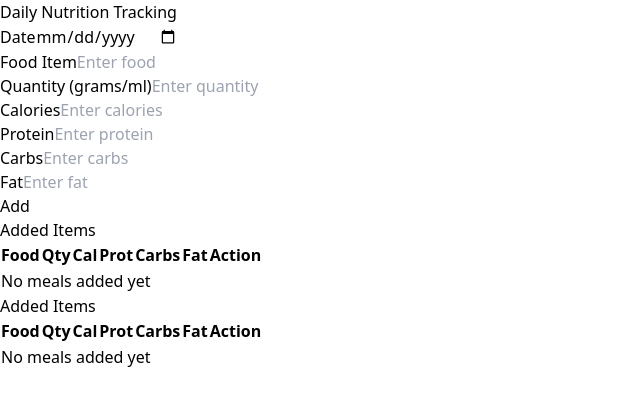
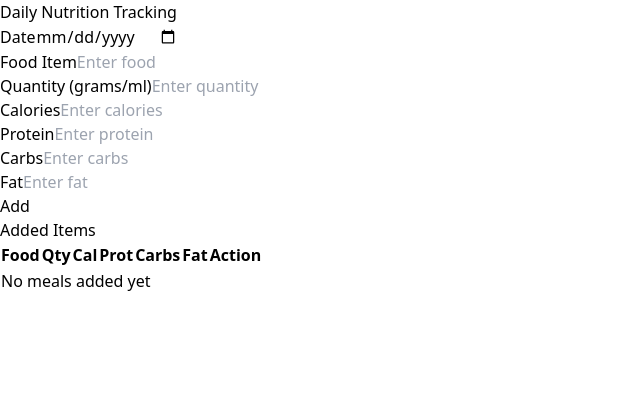
Before and after one commit to riya-mishra06/TRACKING-FITNESS, a React (Vite) app: page /tracking in a window 1280 px wide. Shown: the top 406 px of the page, without its empty margins (0-640 px from the left). Built offline with nearby package versions, Linux system fonts and the light colour scheme.

Commit message:
Error slove

```diff
--- a/src/Components/tracking/MealEntry.jsx
+++ b/src/Components/tracking/MealEntry.jsx
@@ -3,7 +3,7 @@ import React from "react";
 const MealEntry = ({ meals, deleteMeal, editMeal }) => {
   return (
     <div className="bg-[#091a05] p-5 rounded-xl mt-6">
-      <h2 className="text-lg font-semibold mb-4">Added Items</h2>
+      <h2 className="text-lg font-semibold mb-4">Added Items </h2>
 
       <div className="overflow-x-auto">
         <table className="w-full text-sm">
--- a/src/Pages/Tracking.jsx
+++ b/src/Pages/Tracking.jsx
@@ -19,7 +19,7 @@ const Tracking = () => {
 
       <Nutrition addMeal={addMeal} />
 
-      <MealEntry meals={meals} deleteMeal={deleteMeal} />
+      {/* <MealEntry meals={meals} deleteMeal={deleteMeal} /> */}
     </div>
   );
 };
```
